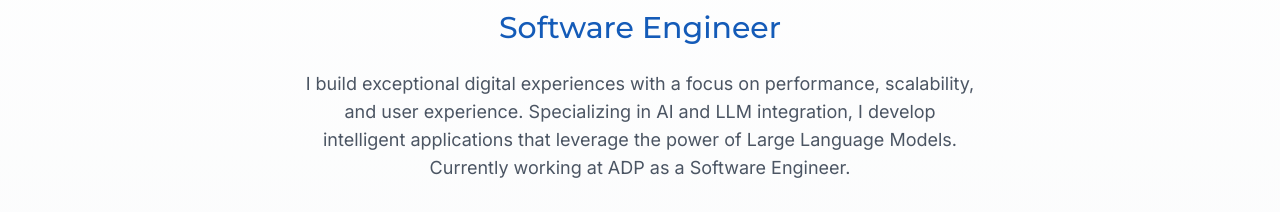
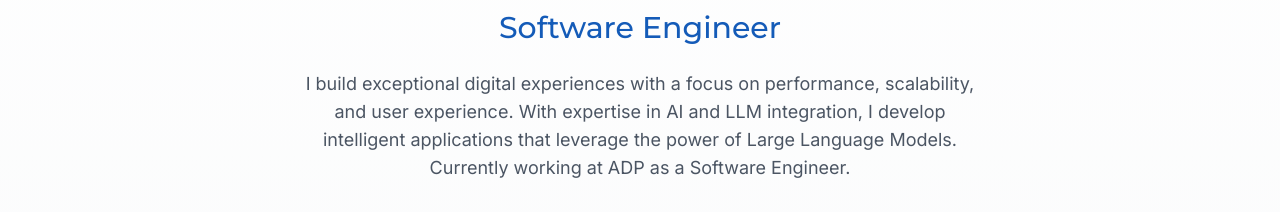
Before and after one commit to ritvikraj123/ritvikraj-portfolio, a React (Vite) app: page / in a window 1280 px wide. Shown: the part 440-652 px from the top of the page. Built offline with nearby package versions, Linux system fonts and the light colour scheme.

Commit message:
Update Hero section wording for AI/LLM experience

```diff
--- a/src/components/Hero.tsx
+++ b/src/components/Hero.tsx
@@ -109,7 +109,7 @@
           >
             <p className="text-lg text-gray-600 max-w-2xl mb-8">
               I build exceptional digital experiences with a focus on performance, scalability, and user experience.
-              Specializing in AI and LLM integration, I develop intelligent applications that leverage the power of Large Language Models.
+              With expertise in AI and LLM integration, I develop intelligent applications that leverage the power of Large Language Models.
               Currently working at ADP as a Software Engineer.
             </p>
           </motion.div>
```
